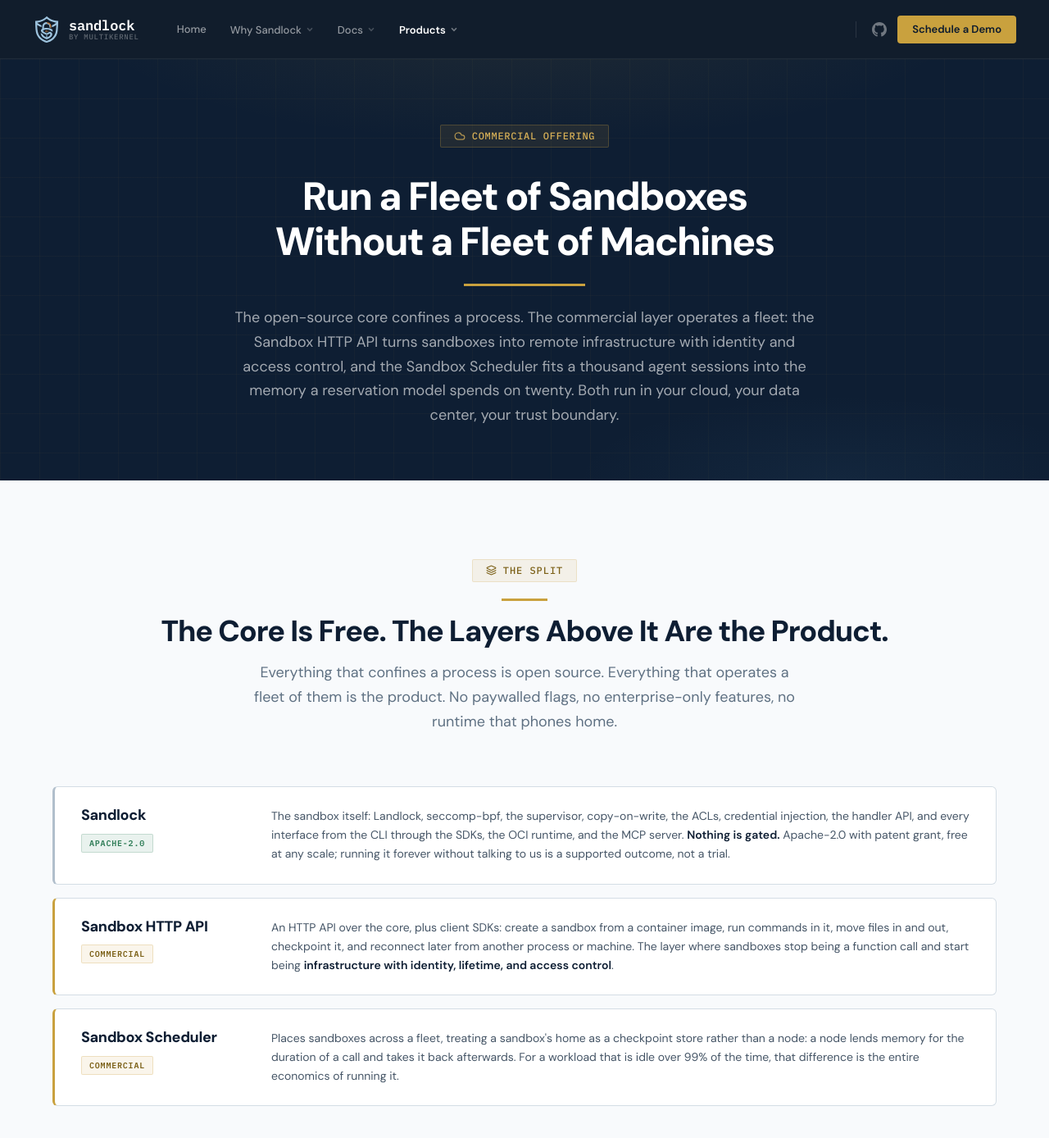
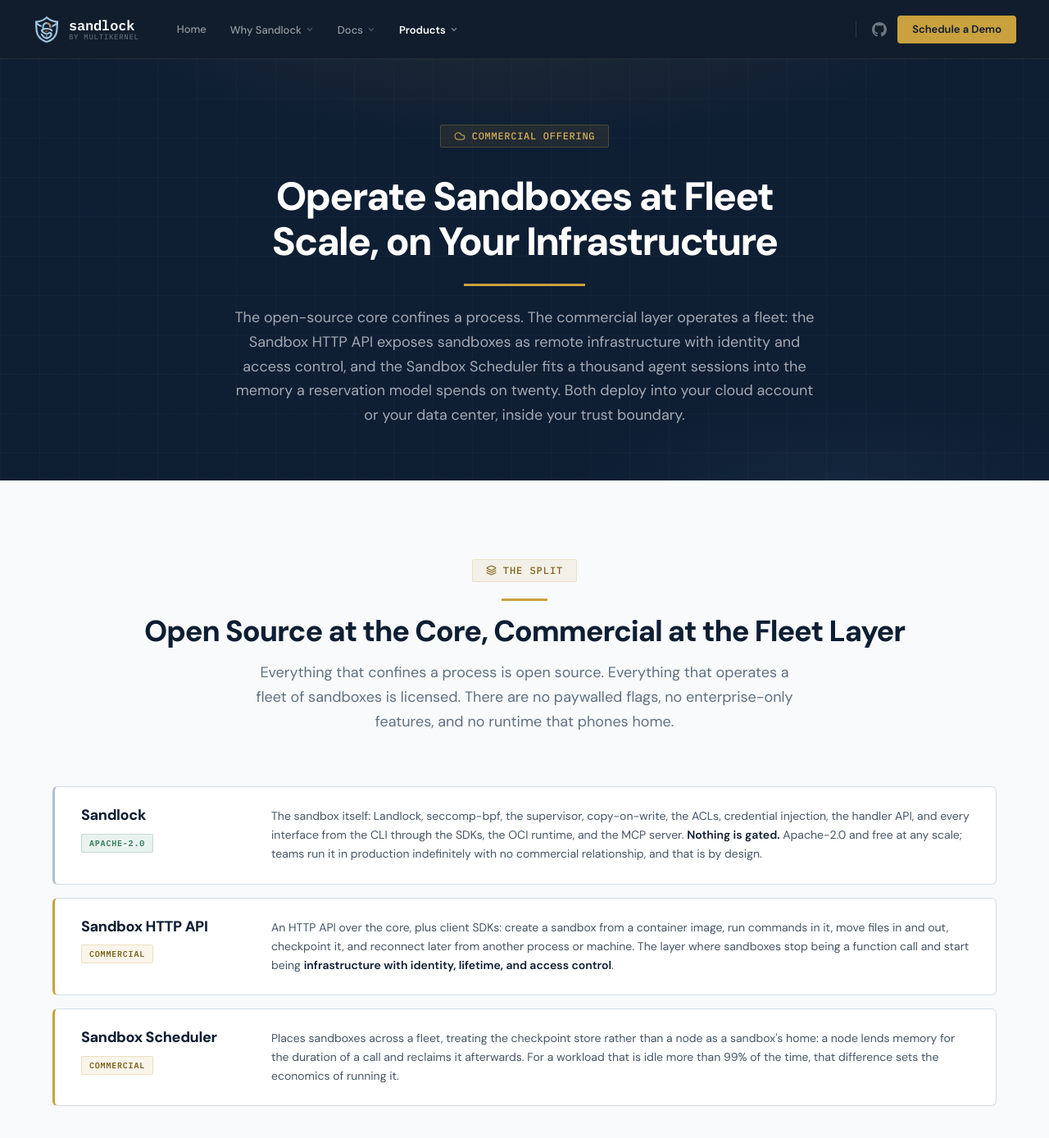
Before and after one commit to multikernel/sandlock.io, a Jekyll site: the page built from enterprise.html, in a window 1280 px wide and 1400 px high. Shown: the top 1388 px of the window at 82% size. Built offline with Jekyll 4.4.1, drawn with Linux system fonts in a browser that asks for light colours; some of the changed text lies outside the part shown.

Commit message:
Rewrite the enterprise copy in a more measured register, and drop the patent-grant mention

```diff
--- a/enterprise.html
+++ b/enterprise.html
@@ -245,8 +245,8 @@
             <i data-lucide="cloud"></i>
             <span>Commercial offering</span>
         </div>
-        <h1>Run a Fleet of Sandboxes Without a Fleet of Machines</h1>
-        <p class="subtitle">The open-source core confines a process. The commercial layer operates a fleet: the Sandbox HTTP API turns sandboxes into remote infrastructure with identity and access control, and the Sandbox Scheduler fits a thousand agent sessions into the memory a reservation model spends on twenty. Both run in your cloud, your data center, your trust boundary.</p>
+        <h1>Operate Sandboxes at Fleet Scale, on Your Infrastructure</h1>
+        <p class="subtitle">The open-source core confines a process. The commercial layer operates a fleet: the Sandbox HTTP API exposes sandboxes as remote infrastructure with identity and access control, and the Sandbox Scheduler fits a thousand agent sessions into the memory a reservation model spends on twenty. Both deploy into your cloud account or your data center, inside your trust boundary.</p>
     </div>
 </section>
 
@@ -257,8 +257,8 @@
                 <i data-lucide="layers"></i>
                 <span>The split</span>
             </div>
-            <h2 class="section-title">The Core Is Free. The Layers Above It Are the Product.</h2>
-            <p class="section-subtitle">Everything that confines a process is open source. Everything that operates a fleet of them is the product. No paywalled flags, no enterprise-only features, no runtime that phones home.</p>
+            <h2 class="section-title">Open Source at the Core, Commercial at the Fleet Layer</h2>
+            <p class="section-subtitle">Everything that confines a process is open source. Everything that operates a fleet of sandboxes is licensed. There are no paywalled flags, no enterprise-only features, and no runtime that phones home.</p>
         </div>
 
         <div class="layer-stack">
@@ -268,7 +268,7 @@
                     <span class="tag">Apache-2.0</span>
                 </div>
                 <div class="layer-body">
-                    <p>The sandbox itself: Landlock, seccomp-bpf, the supervisor, copy-on-write, the ACLs, credential injection, the handler API, and every interface from the CLI through the SDKs, the OCI runtime, and the MCP server. <strong>Nothing is gated.</strong> Apache-2.0 with patent grant, free at any scale; running it forever without talking to us is a supported outcome, not a trial.</p>
+                    <p>The sandbox itself: Landlock, seccomp-bpf, the supervisor, copy-on-write, the ACLs, credential injection, the handler API, and every interface from the CLI through the SDKs, the OCI runtime, and the MCP server. <strong>Nothing is gated.</strong> Apache-2.0 and free at any scale; teams run it in production indefinitely with no commercial relationship, and that is by design.</p>
                 </div>
             </div>
 
@@ -288,7 +288,7 @@
                     <span class="tag commercial">Commercial</span>
                 </div>
                 <div class="layer-body">
-                    <p>Places sandboxes across a fleet, treating a sandbox's home as a checkpoint store rather than a node: a node lends memory for the duration of a call and takes it back afterwards. For a workload that is idle over 99% of the time, that difference is the entire economics of running it.</p>
+                    <p>Places sandboxes across a fleet, treating the checkpoint store rather than a node as a sandbox's home: a node lends memory for the duration of a call and reclaims it afterwards. For a workload that is idle more than 99% of the time, that difference sets the economics of running it.</p>
                 </div>
             </div>
         </div>
@@ -302,8 +302,8 @@
                 <i data-lucide="webhook"></i>
                 <span>HTTP API</span>
             </div>
-            <h2 class="section-title">Sandboxes as a Service, on Your Own Servers</h2>
-            <p class="section-subtitle">Everything you need the moment there is more than one machine, more than one tenant, or more than one call.</p>
+            <h2 class="section-title">A Sandbox Service Running on Your Own Servers</h2>
+            <p class="section-subtitle">The capabilities that matter the moment there is more than one machine, more than one tenant, or more than one caller.</p>
         </div>
 
         <div class="cap-grid">
@@ -313,7 +313,7 @@
             </div>
             <div class="cap">
                 <h3><i data-lucide="save"></i>Sandboxes that outlive the call</h3>
-                <p>A sandbox has an id, persists across runs, and can be reconnected from another process entirely. Named checkpoints stop it and bring it back later, the same mechanism the Scheduler uses to move it between nodes.</p>
+                <p>A sandbox has a stable ID, persists across runs, and can be reconnected from a different process or machine. Named checkpoints stop it and restore it later, the same mechanism the Scheduler uses to move it between nodes.</p>
             </div>
             <div class="cap">
                 <h3><i data-lucide="container"></i>Container images as the rootfs</h3>
@@ -346,8 +346,8 @@
                 <i data-lucide="cpu"></i>
                 <span>Sandbox Scheduler</span>
             </div>
-            <h2 class="section-title">Stop Paying for Sandboxes That Are Doing Nothing</h2>
-            <p class="section-subtitle">An agent session spends almost all of its life waiting on the model. Reserve a node for it and you pay for that wait. The Sandbox Scheduler keeps the session in a checkpoint store and hands it node memory only while it is actually running.</p>
+            <h2 class="section-title">Provision for Execution, Not for Idle Sessions</h2>
+            <p class="section-subtitle">An agent session spends nearly all of its life waiting on the model, and a reservation model pays for that wait. The Sandbox Scheduler keeps each session in a checkpoint store and assigns node memory only while the session is executing.</p>
         </div>
 
         <div class="claim-row">
@@ -358,17 +358,17 @@
             </div>
             <div class="claim">
                 <span class="n">42 GB</span>
-                <h3>What it actually takes</h3>
+                <h3>Actual footprint</h3>
                 <p>Around ten are executing at any instant. Provision for a p99.9 of concurrent live sandboxes and the same thousand sessions fit in 42 GB.</p>
             </div>
             <div class="claim">
                 <span class="n">~48&times;</span>
                 <h3>More sessions per host</h3>
-                <p>The ratio grows with fleet size, towards 91&times; at a hundred thousand sessions, because concurrency averages out.</p>
+                <p>The ratio grows with fleet size, approaching 91&times; at a hundred thousand sessions, because concurrency averages out.</p>
             </div>
         </div>
 
-        <p class="table-note" style="color: rgba(255,255,255,0.4); text-align: center; max-width: 70ch; margin-left: auto; margin-right: auto;">Modelled from the duty cycle. Send us your session count, concurrency, and idle profile and we will size it against your workload.</p>
+        <p class="table-note" style="color: rgba(255,255,255,0.4); text-align: center; max-width: 70ch; margin-left: auto; margin-right: auto;">Figures are modelled from the duty cycle. Send us your session count, concurrency, and idle profile, and we will size the deployment against your workload.</p>
 
         <div style="max-width: 76ch; margin: var(--space-16) auto 0;">
             <h3 style="font-size: var(--text-lg); font-weight: 700; color: white; margin-bottom: var(--space-5);">How it works, and what that changes</h3>
@@ -397,7 +397,7 @@
         <div class="fit-grid">
             <div class="fit">
                 <i data-lucide="cloud"></i>
-                <h3>Your cloud or your metal</h3>
+                <h3>Your cloud account or your data center</h3>
                 <p>The API, the Scheduler, and every node run in your AWS, GCP, or Azure account, or on bare metal in your data center. Nothing needs KVM, so cloud VMs without nested virtualization are fine, and workloads, checkpoints, and credentials never leave your trust boundary.</p>
             </div>
             <div class="fit">
@@ -407,12 +407,12 @@
             </div>
             <div class="fit">
                 <i data-lucide="plug"></i>
-                <h3>If we disappear, nothing stops</h3>
-                <p>Nothing in your stack calls a service we operate: no hosted control plane, no license server, no telemetry endpoint. An outage of ours cannot become an outage of yours, and leaving involves no export, because we hold nothing to give back.</p>
+                <h3>No operational dependency on us</h3>
+                <p>Nothing in your stack calls a service we operate: no hosted control plane, no license server, no telemetry endpoint. An outage of ours cannot become an outage of yours, and offboarding requires no data export, because we hold nothing of yours.</p>
             </div>
             <div class="fit">
                 <i data-lucide="layers"></i>
-                <h3>The exit is open source</h3>
+                <h3>An open-source exit path</h3>
                 <p>Drop the commercial layers and the complete Apache-2.0 core remains yours: the sandbox, every SDK, the CLI, the OCI runtime, and the MCP server. The confinement your platform rests on is not ours to take away.</p>
             </div>
         </div>
@@ -457,14 +457,14 @@
 
 <section class="cta-band">
     <div class="cta-band-inner" style="max-width: 940px;">
-        <h2>Take It Beyond One Machine</h2>
+        <h2>Evaluate It Against Your Workload</h2>
         <p>When sandboxes become a fleet, the API and the Scheduler turn them into infrastructure you can operate: many tenants, many machines, and a memory bill that tracks work done rather than sessions held.</p>
 
         <div class="cta-steps">
             <div class="cta-step">
                 <span class="n">01</span>
                 <h3>A technical call</h3>
-                <p>Thirty minutes with the CEO rather than a salesperson. Bring the workload.</p>
+                <p>A thirty-minute engineering discussion with the CEO, not a sales pitch. Bring the workload.</p>
             </div>
             <div class="cta-step">
                 <span class="n">02</span>
```
